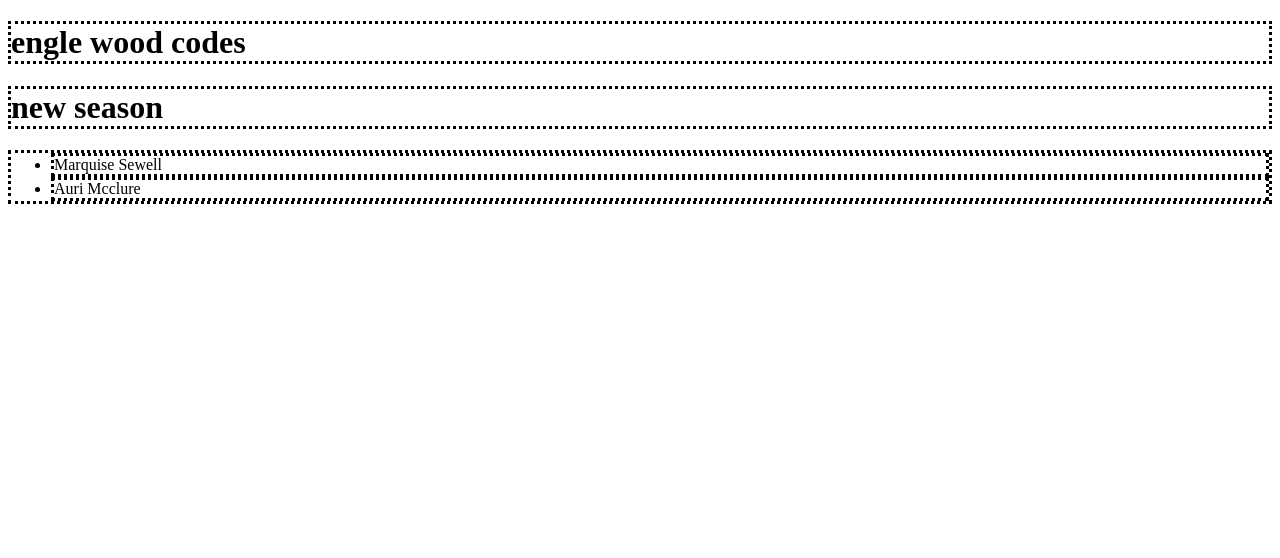
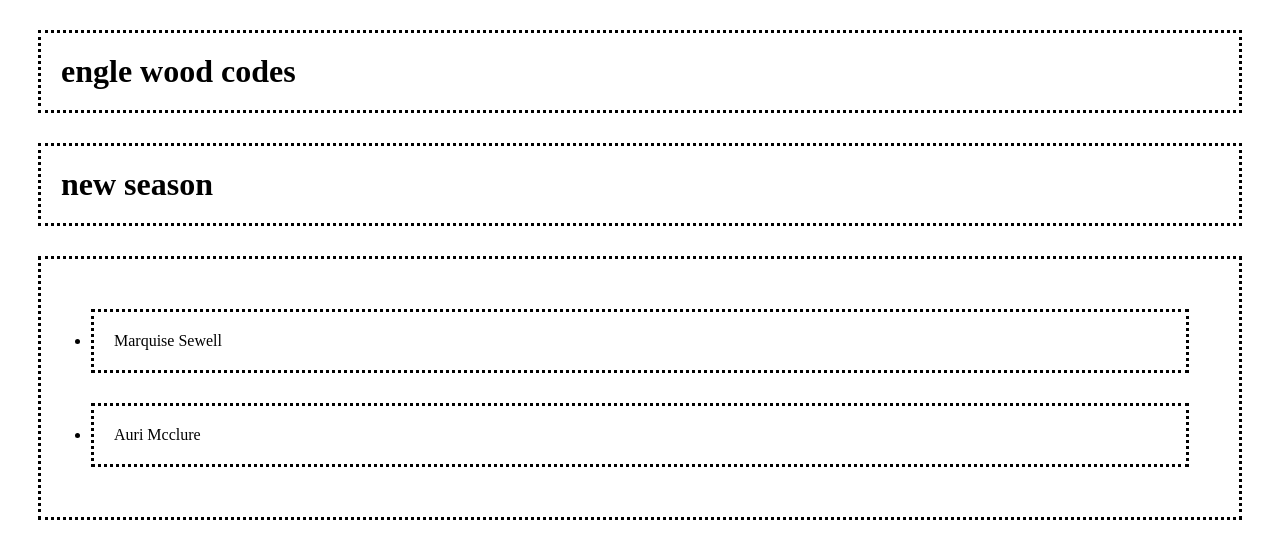
Before and after one commit to aurimcclure/box-model, a plain HTML site: page index.html in a window 1280 px wide. Drawn offline with Linux system fonts and the light colour scheme.

Commit message:
Update style.css

```diff
--- a/style.css
+++ b/style.css
@@ -1,19 +1,34 @@
 div {
     border: dotted;
+    padding: 20px;
+    margin: 30px;
+
 }
 
 h1 {
     border: dotted;
+    padding: 20px;
+    margin: 30px;
+
 }
 
 h5 {
     border: dotted;
+    padding: 20px;
+    margin: 30px;
+
 }
 
 ul {
     border: dotted;
+    padding: 20px;
+    margin: 30px;
+
 }
 
 li {
     border: dotted;
+    padding: 20px;
+    margin: 30px;
+
 }
```
